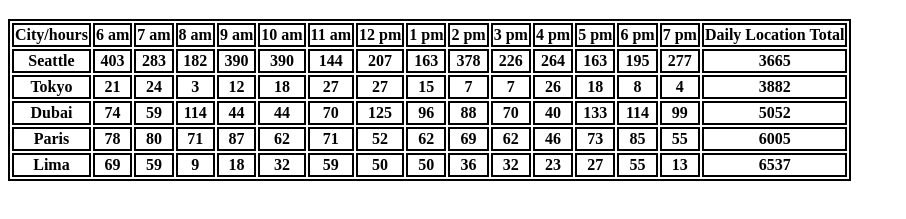
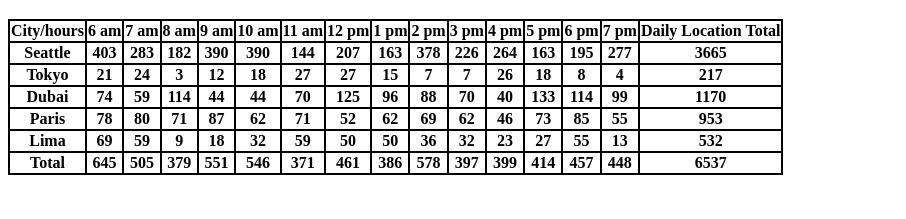
Before and after one commit to Manal4888/cookie-stand, a plain HTML site: page sales.html in a window 1280 px wide. Shown: the part 87-306 px from the top of the page, without its empty margins (0-906 px from the left). Drawn offline with Linux system fonts and the light colour scheme.

Commit message:
fixing Lab07

```diff
--- a/css/style.css
+++ b/css/style.css
@@ -1,7 +1,7 @@
 table,th,td,tr,article{
 
     border:solid black 2px;
-
+    border-collapse: collapse;
 
    text-align: center;
    text-size-adjust:inherit;
--- a/js/app.js
+++ b/js/app.js
@@ -25,7 +25,7 @@
         let parent=document.getElementById('article');
         let table=document.createElement('table');
             article.appendChild(table);
-         //let avgCookieHour=[];
+
 
 
  Shop.prototype.getNumCust=function()
@@ -50,8 +50,7 @@
                headingRow.appendChild(thElement);
                thElement.textContent=`${this.avgCookieHour[i]} `
                }
-             //  tabfooter ();
-
+              let totalCookies=0;//// the total for each row
                for (let i = 0; i < workHours.length; i++)
                {
 
@@ -91,57 +90,79 @@
 
 
 
-       let totalCookies=0;  //Total
-    //    function tabfooter ()// footer function
+      //Totals
+     function tabfooter ()// footer function
 
-    //    {
+       {  let headingRow=document.createElement('tr');
+          table.appendChild(headingRow);
+          let thElement=document.createElement('th');
+          headingRow.appendChild(thElement);
+          thElement.textContent='Total';
 
-    //      for (let i = 0; i < workHours.length; i++)
-    //      {
+         for (let i = 0; i < workHours.length; i++)
+         {
+            let totalHours=0;
+            for (let j = 0; j < shops.length; j++) {
+             totalHours+=shops[j].avgCookieHour[i];}
 
-    //       totalCookies=  totalCookies+ avgCookieHour[i]
-    //     }
-    //     let thElement1=document.createElement('th');
-    //         headingRow.appendChild(thElement1);
-    //         thElement1.textContent=totalCookies;
-    //        console.log(totalCookies)
-    //     }
+             let thElement=document.createElement('th');
+            headingRow.appendChild(thElement);
+            thElement.textContent=totalHours;
 
+          }
+          let totalOfTotal=0;
+          for (let i = 0; i < workHours.length; i++)
+         {
+            for (let j = 0; j < shops.length; j++) {
+              totalOfTotal+=shops[j].avgCookieHour[i];}
+
+
+          }
+
+          let thElement1=document.createElement('th');
+            headingRow.appendChild(thElement1);
+            thElement1.textContent=totalOfTotal;
+       }
 
 
 
 
 
         tabHeader();
+
         let seattle =new Shop('Seattle',23,65,6.3);
 
-        seattle.getNumCust();
-        seattle.render();
+        // seattle.getNumCust();
+        // seattle.render();
 
 
         let tokyo =new Shop('Tokyo',3,24,1.2);
-        tokyo.getNumCust();
-        tokyo.render();
+        // tokyo.getNumCust();
+        // tokyo.render();
 
 
         let dubai =new Shop('Dubai',11,	38	,3.7);
-        dubai.getNumCust();
-        dubai.render();
+        // dubai.getNumCust();
+        // dubai.render();
 
 
         let paris =new Shop('Paris',20,38,2.3);
-        paris.getNumCust();
-        paris.render();
+        // paris.getNumCust();
+        // paris.render();
 
 
         let lima =new Shop('Lima',2,16,	4.6);
-        lima.getNumCust();
-        lima.render();
+        // lima.getNumCust();
+        // lima.render();
+
+        for (let i = 0; i < shops.length; i++) {
+               shops[i].getNumCust()
+               shops[i].render()
+
+        }
 
 
-
-
-
+        tabfooter ();
 
 
 // // Seattle
```
